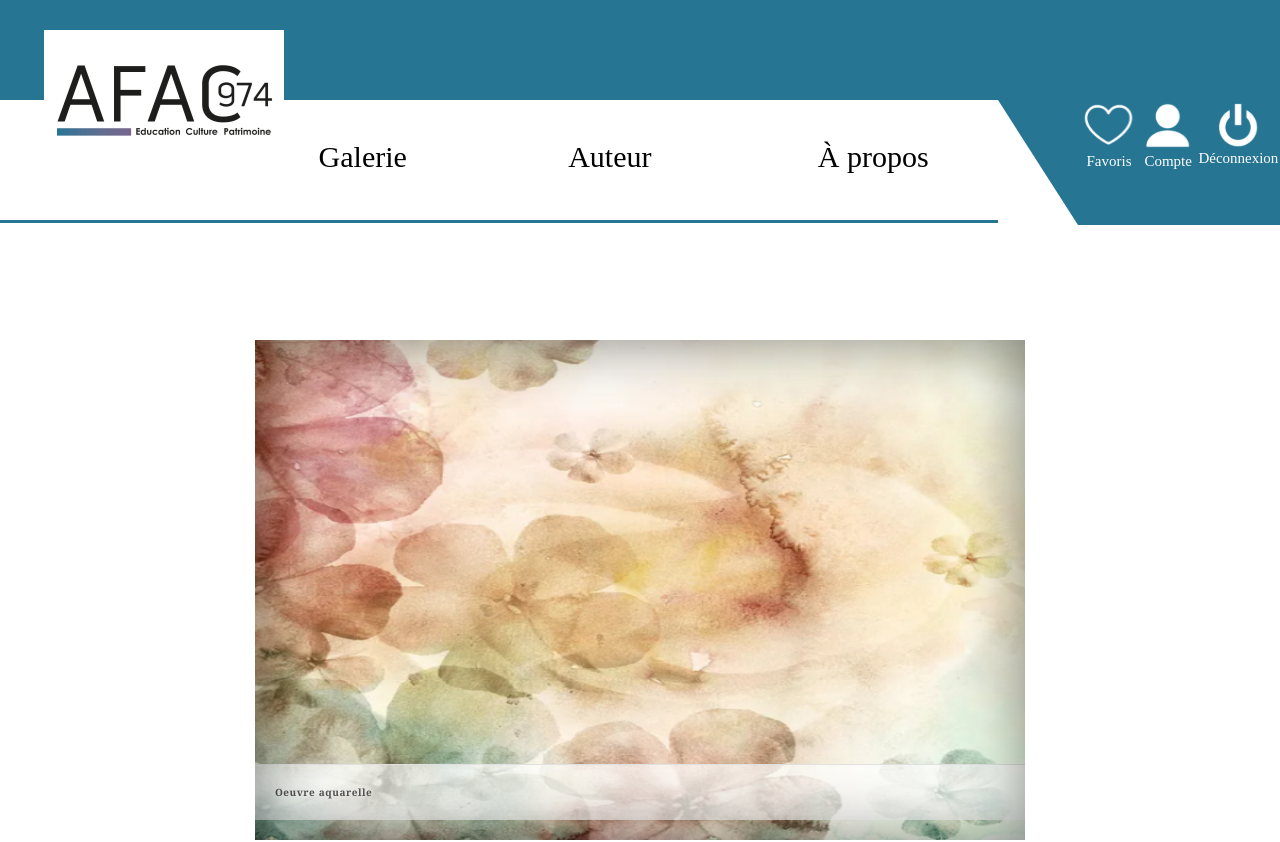
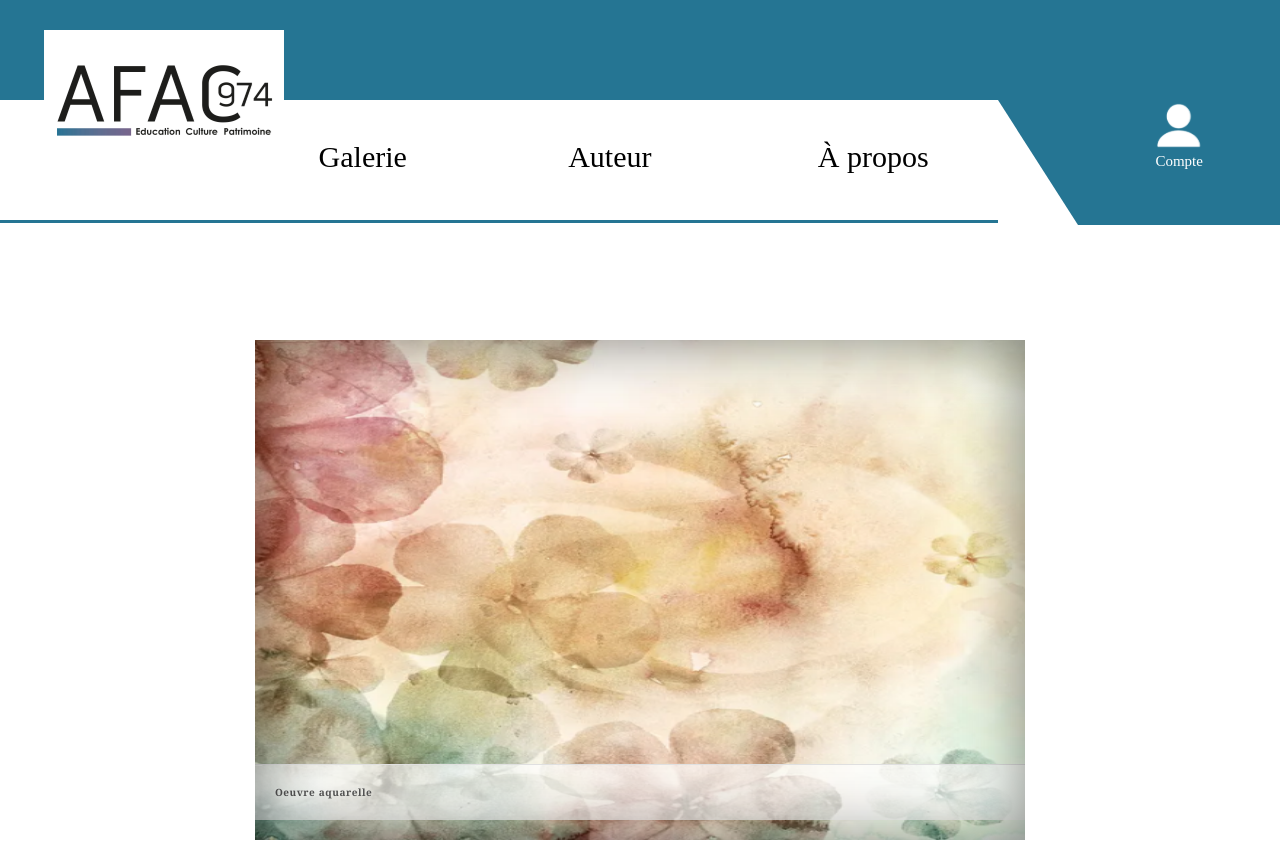
Before and after one commit to WildCodeSchool/2023-02-JS-RemoteFR-DeVMX-P3-Cirque-de-MAVAT, a React (Vite) app in the folder frontend/: page / in a window 1280 px wide. Shown: the top 842 px of the page. Built offline with nearby package versions, Linux system fonts and the light colour scheme.

Commit message:
Updated user context to match with the way it is set and unset

```diff
--- a/frontend/src/components/Header.jsx
+++ b/frontend/src/components/Header.jsx
@@ -13,8 +13,9 @@ import diamant from "../assets/bouton1.svg";
 export default function Header() {
   const location = useLocation();
   const { currentUser, setCurrentUser } = useContext(CurrentUserContext);
+  const hasCurrentUser = !!Object.keys(currentUser).length;
   const logout = () => {
-    setCurrentUser(null);
+    setCurrentUser({});
   };
 
   return (
@@ -61,7 +62,7 @@ export default function Header() {
         </nav>
         <div className="triangle" />
         <nav className="icon-nav">
-          {currentUser && (
+          {hasCurrentUser && (
             <figure>
               <img src={favorite} alt="favorite icon" className="icon-fav" />
               <figcaption>Favoris</figcaption>
@@ -73,7 +74,7 @@ export default function Header() {
               <figcaption>Compte</figcaption>
             </figure>
           </Link>
-          {currentUser && (
+          {hasCurrentUser && (
             <button type="button" onClick={logout}>
               <figure>
                 <img
@@ -86,7 +87,7 @@ export default function Header() {
             </button>
           )}
         </nav>
-        {currentUser && currentUser.username && (
+        {hasCurrentUser && currentUser.username && (
           <p className="hello">Bonjour, {currentUser.username}</p>
         )}
       </div>
```
